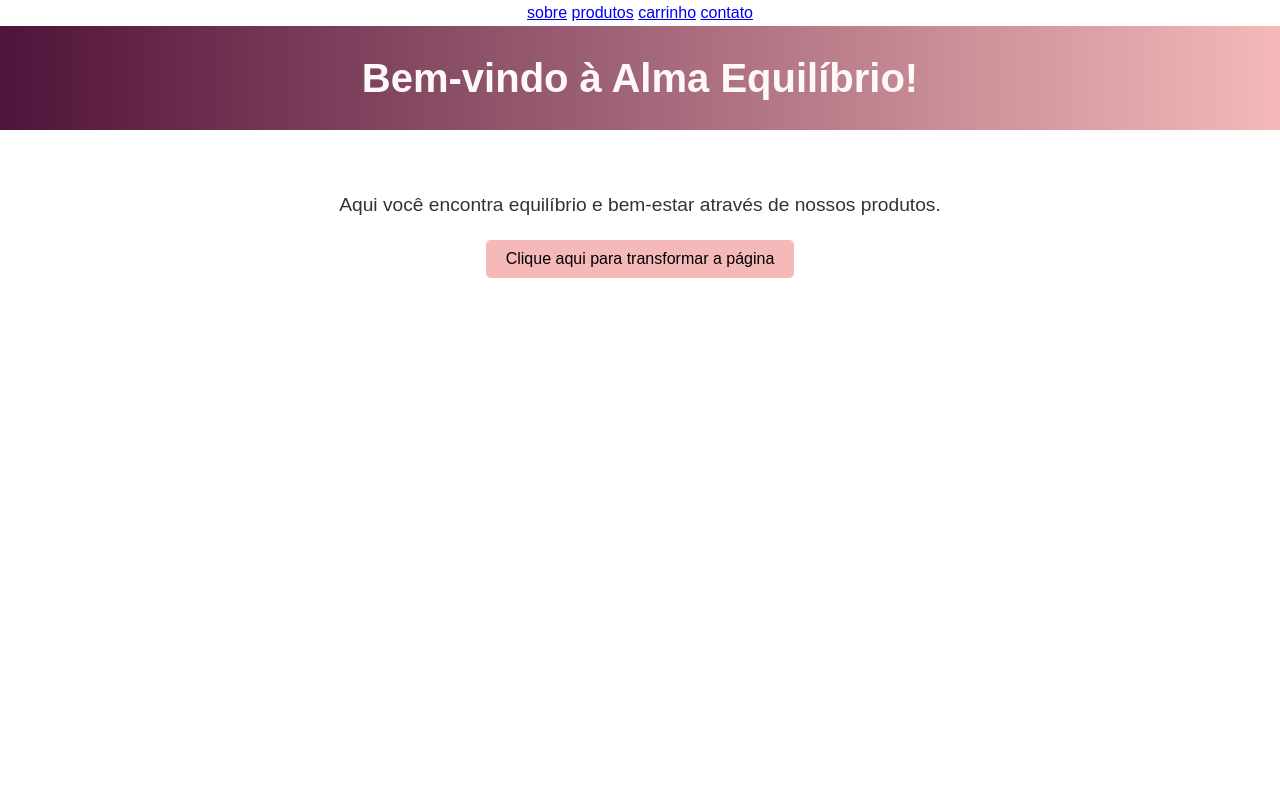
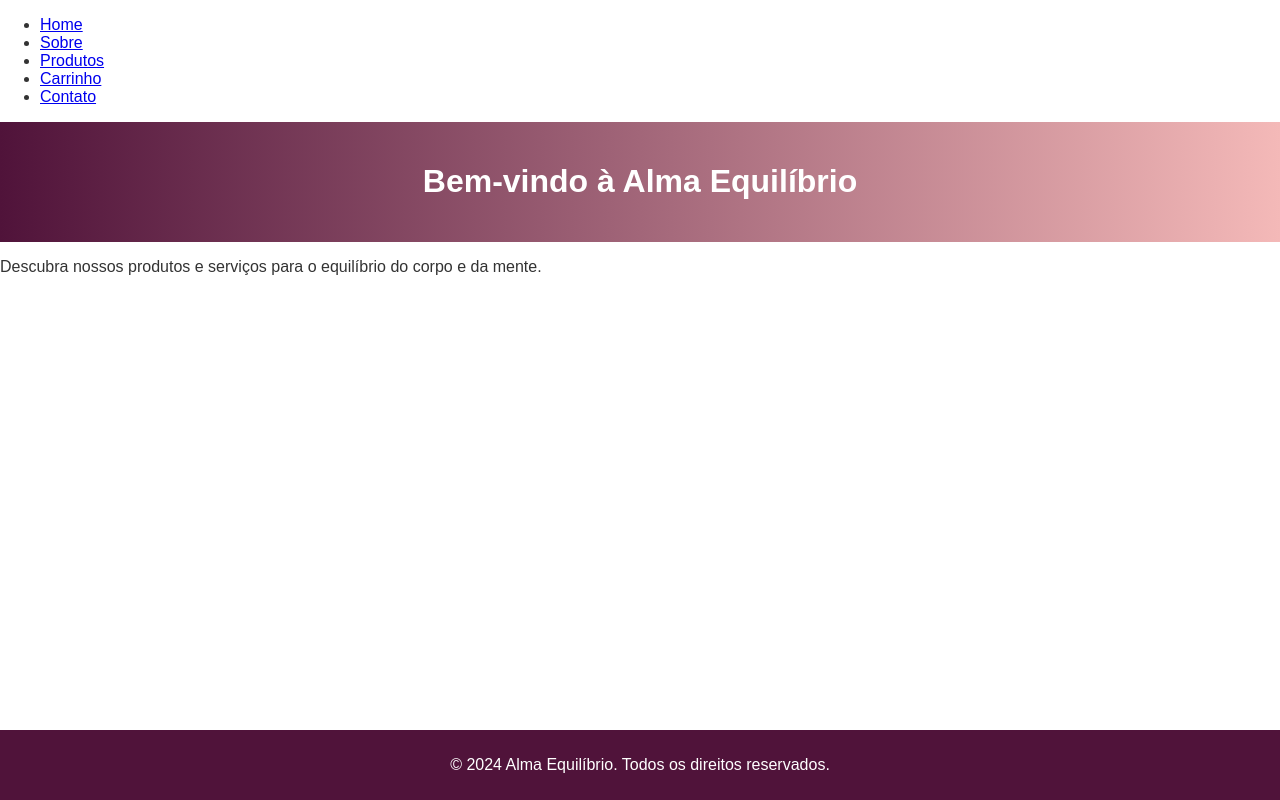
Before and after one commit to eudevnane/Site-Alma-Equilibrio, a Flask app: page / in a window 1280 px wide. Run offline with Flask 3, Linux system fonts and the light colour scheme.

Commit message:
Atualizações  na estrutura do projeto e páginas do site

```diff
--- a/app/routes.py
+++ b/app/routes.py
@@ -1,14 +1,17 @@
 from app import app #Está importando o objeto app do módulo app. Representa a aplicação.
 from flask import render_template #Está importando a função para carregar e renderizar arquivos html.
 
+# Cria uma rota para a URL base ("/"), que será a página inicial do site.
 @app.route('/') #Essa linha cria uma rota, uma url onde a página está acessível.
 def home(): #Define uma função chamada ()home. Será executada quando o usuário acessar a página inicial.
     return render_template('home.html') #Diz ao flask para renderizar o arquivo home.html e enviar ao navegador do usuário.
 
-@app.route('/sobre')
+# Cria uma rota para a URL "/sobre".
+@app.route('/sobre')  # Define a função `sobre`, que será executada ao acessar a página Sobre.
 def sobre():
     return render_template('sobre.html')
 
+# Cria uma rota para a URL "/produtos", que será a página de demonstração dos produtos.
 @app.route('/produtos')
 def produtos():
     return render_template('produtos.html')
@@ -21,5 +24,6 @@ def carrinho():
 def contato():
     return render_template('contato.html')
 
+# Este bloco garante que o código seja executado apenas quando o script for executado diretamente.
 if __name__ == '__main__':
     app.run(debug=True)
--- a/app/static/css/style.css
+++ b/app/static/css/style.css
@@ -1,59 +1,107 @@
-/* Reset básico, use o body para definir estilos gerais da página */
+/* Estilos globais (para todas as páginas) */
 body {
+    font-family: Arial, sans-serif;
     margin: 0;
     padding: 0;
-    font-family: Arial, sans-serif;
     background-color: #fff;
     color: #333;
+}
+
+header {
+    background: linear-gradient(to right, #50133A, #f4b9b8);
+    color: white;
+    padding: 20px;
     text-align: center;
+}
+
+footer {
+    background-color: #50133A;
+    color: white;
+    text-align: center;
+    padding: 10px 0;
+    position: fixed;
+    bottom: 0;
+    width: 100%;
+}
+
+/* Estilos específicos para a home */
+.home-content {
+    padding: 20px;
+    text-align: center;
+}
+
+/* Estilos específicos para a página "Sobre" */
+.sobre-header {
+    background-color: #f4b9b8;
+    color: #50133A;
+    padding: 30px;
+    text-align: center;
+}
+
+.sobre-content {
+    padding: 20px;
+    font-size: 1.1em;
     line-height: 1.6;
 }
 
-/* Estilo do cabeçalho, Use o header para criar cabeçalhos com gradientes */
-header {
-    background: linear-gradient(to right, #50133A, #f4b9b8);
-    color: rgb(255, 248, 248);
-    padding: 20px 0;
-    margin-bottom: 20px;
-}
-/* Estilize elementos específicos como h1 e decription */
-header h1 {
-    margin: 0;
-    font-size: 2.5em;
+/* Estilos específicos para a página "Carrinho" */
+.carrinho {
+    padding: 20px;
+    font-size: 1.2em;
+    color: #50133A;
 }
 
-/* Estilo principal */
-main {
+.carrinho-item {
+    border-bottom: 1px solid #ccc;
+    margin-bottom: 10px;
+    padding-bottom: 10px;
+}
+/* ======================================
+   Estilos para a Página de Produtos
+   ====================================== */
+   .produtos {
+    display: flex;
+    flex-wrap: wrap;
+    gap: 20px;
     padding: 20px;
+    justify-content: center;
 }
 
-#description {
-    font-size: 1.2em;
-    margin: 20px 0;
+.produto-item {
+    border: 1px solid #ccc;
+    border-radius: 8px;
+    padding: 15px;
+    text-align: center;
+    width: 300px;
+    background-color: #f9f9f9;
 }
 
-/* Estilo do botão */
-button {
-    background-color: #f4b9b8;
-    color: #50133A(238, 230, 230);
-    border: none;
-    padding: 10px 20px;
-    font-size: 1em;
-    cursor: pointer;
-    border-radius: 5px;
-    transition: all 0.3s ease;
+.produto-item img {
+    max-width: 100%;
+    height: auto;
+    border-radius: 8px;
 }
 
-/* Efeito hover no botão */
-button:hover {
-    background-color: #feb47b;
+.produto-item h2 {
+    font-size: 1.5em;
+    color: #50133A;
+}
 
-    nav a {
-      margin: 0 15px;
-      text-decoration: none;
-      color: #333
-    }
-    nav a {
-      text-decoration: underline;
-    }
+.produto-item p {
+    font-size: 1em;
+    margin: 10px 0;
 }
+
+.produto-item button {
+    padding: 10px 15px;
+    background-color: #50133A;
+    color: white;
+    border: none;
+    border-radius: 5px;
+    cursor: pointer;
+}
+
+.produto-item button:hover {
+    background-color: #f4b9b8;
+    color: #50133A;
+}
--- a/app/templates/home.html
+++ b/app/templates/home.html
@@ -1,28 +1,36 @@
 <!DOCTYPE html>
-<html lang="pt-BR">
+<html lang="pt-br">
 <head>
     <meta charset="UTF-8">
     <meta name="viewport" content="width=device-width, initial-scale=1.0">
-    <title>Alma Equilíbrio</title>
-    <!-- Link para o CSS -->
-    <link rel="stylesheet" type="text/css" href="{{ url_for('static', filename='css/style.css') }}">
+    <title>Alma Equilíbrio - Home</title>
+    <link rel="stylesheet" href="{{ url_for('static', filename='css/style.css') }}">
 </head>
 <body>
-    <nav>
-        <a href="{{ url_for('sobre')}}">sobre</a>
-        <a href="{{ url_for('produtos')}}">produtos</a>
-        <a href="{{ url_for('carrinho')}}">carrinho</a>
-        <a href="{{ url_for('contato')}}">contato</a>
+    <!-- Barra lateral com menu interativo -->
+    <div class="sidebar">
+        <ul>
+            <li><a href="{{ url_for('home') }}">Home</a></li>
+            <li><a href="{{ url_for('sobre') }}">Sobre</a></li>
+            <li><a href="{{ url_for('produtos') }}">Produtos</a></li>
+            <li><a href="{{ url_for('carrinho') }}">Carrinho</a></li>
+            <li><a href="{{ url_for('contato') }}">Contato</a></li>
+        </ul>
+    </div>
+
+    <!-- Cabeçalho -->
     <header>
-        <h1>Bem-vindo à Alma Equilíbrio!</h1>
+        <h1>Bem-vindo à Alma Equilíbrio</h1>
     </header>
 
-    <main>
-        <p id="description">Aqui você encontra equilíbrio e bem-estar através de nossos produtos.</p>
-        <button id="magicButton">Clique aqui para transformar a página</button>
-    </main>
+    <!-- Conteúdo Principal -->
+    <div class="main-content">
+        <p>Descubra nossos produtos e serviços para o equilíbrio do corpo e da mente.</p>
+    </div>
 
-    <!-- Adicionando um script JavaScript -->
-    <script src="{{ url_for('static', filename='js/script.js') }}"></script>
+    <!-- Rodapé -->
+    <footer>
+        <p>&copy; 2024 Alma Equilíbrio. Todos os direitos reservados.</p>
+    </footer>
 </body>
 </html>
--- a/run.py
+++ b/run.py
@@ -1,4 +1,11 @@
 from app import app
 
+# Este bloco garante que o código abaixo seja executado apenas se este arquivo for executado diretamente,
+# Essa condição verifica se o script está sendo executado diretamente ou se está sendo importado como um módulo em outro script.
+# Apenas quando o script é executado diretamente, o servidor Flask é iniciado.
 if __name__ == '__main__':
-    app.run(debug=True)
+    app.run(debug=True) # "app.run" Inicia o servidor Flask.
+
+    # O argumento debug=Trueé muito útil durante o desenvolvimento:
+    # Atualiza o servidor automaticamente para salvar alterações.
+    # Mostra informações relacionadas a erros no navegador.
```
Also changed, not shown: app/templates/carrinho.html (+21 -13 lines), app/templates/contato.html (+21 -12 lines), app/templates/produtos.html (+35 -13 lines), app/templates/sobre.html (+16 -14 lines).
